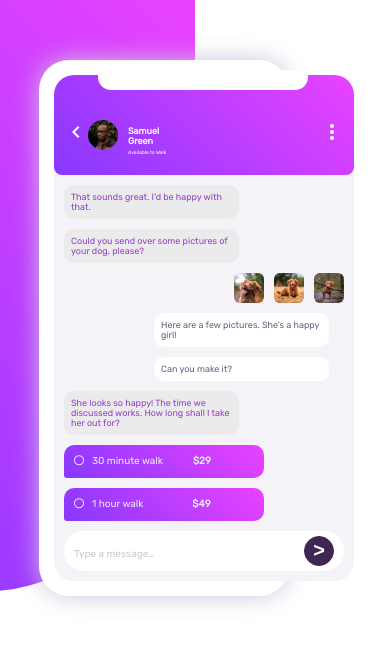
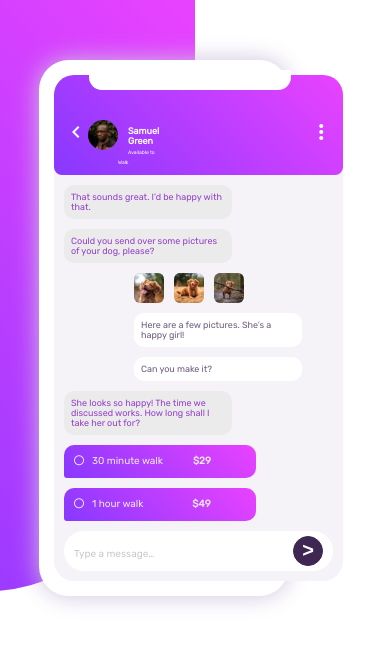
Before and after one commit to dvlapo/chatapp, a plain HTML site: page index.html in a window 390 px wide. Shown: the top 664 px of the page. Drawn offline with Linux system fonts and the light colour scheme.

Commit message:
responsiveness

```diff
--- a/style.css
+++ b/style.css
@@ -299,17 +299,9 @@ ul small {
 }
 @media screen and (max-width: 540px) {
       #more {
-            margin-left: 135px;
+            margin-left: 150px;
       }
-      #images {
-            margin-left: 160px;
-      }
-      .sent {
-            margin-left: 90px;
-      }
-      #notch {
-            left: 12%;
-      }
+
 }
 
 
```
